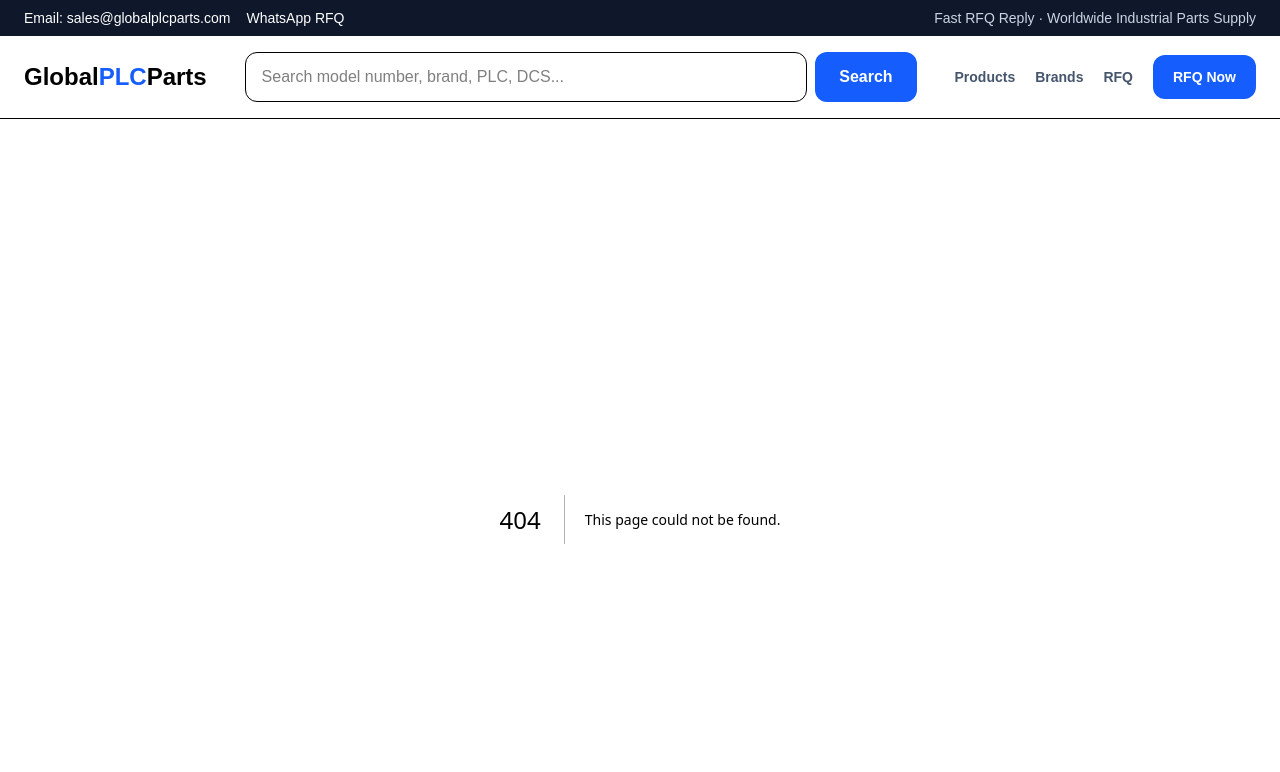
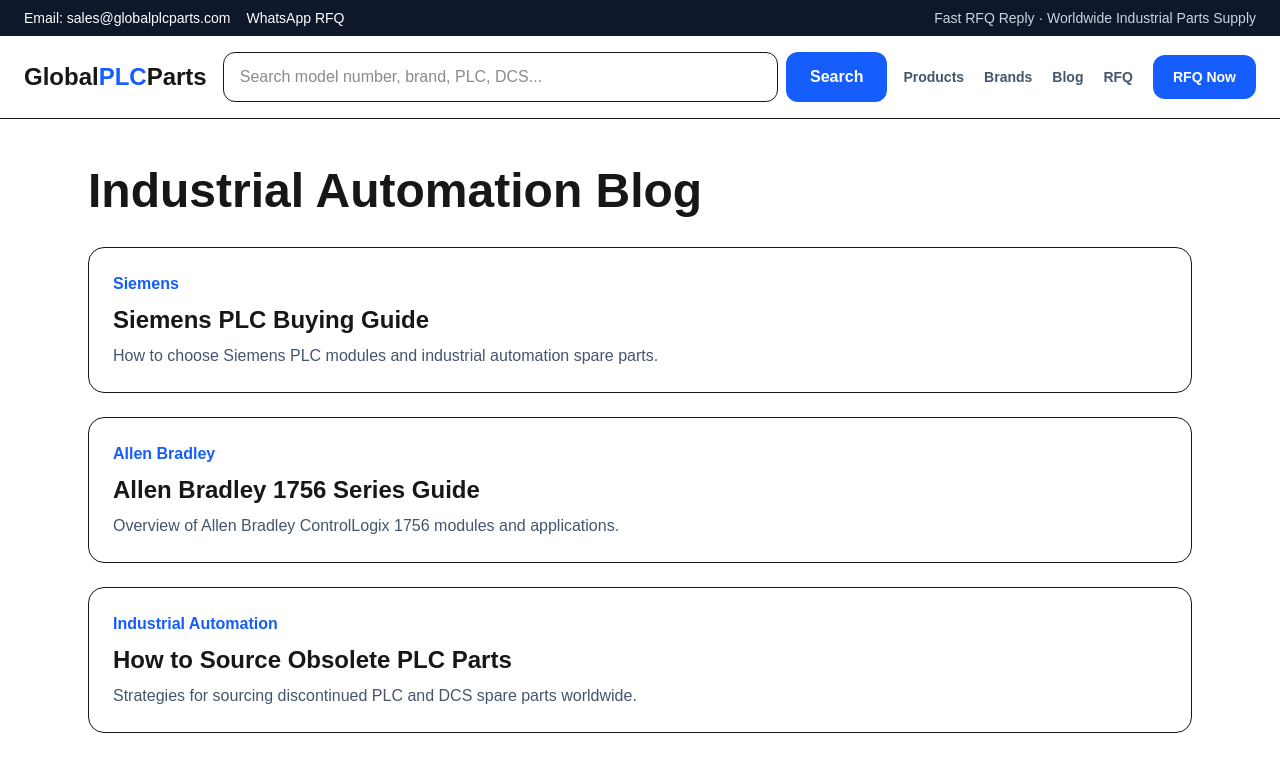
Before and after one commit to summitwang/globalplcparts, a Next.js app: page /blog in a window 1280 px wide. Before the commit this address had no page. Shown: the top 772 px of the page. Built offline with nearby package versions, Linux system fonts and the light colour scheme.

Commit message:
Add Blog SEO Center

```diff
--- /dev/null
+++ b/app/blog/[slug]/page.tsx
@@ -0,0 +1,43 @@
+import { blogPosts } from "@/data/blog-posts";
+import { notFound } from "next/navigation";
+
+export default async function BlogPostPage({
+  params,
+}: {
+  params: Promise<{ slug: string }>;
+}) {
+  const { slug } = await params;
+
+  const post = blogPosts.find((p) => p.slug === slug);
+
+  if (!post) {
+    notFound();
+  }
+
+  return (
+    <main className="max-w-4xl mx-auto px-6 py-12">
+      <h1 className="text-5xl font-black mb-6">
+        {post.title}
+      </h1>
+
+      <p className="text-slate-500 mb-8">
+        {post.date}
+      </p>
+
+      <div className="prose max-w-none">
+        <p>{post.description}</p>
+
+        <p>
+          GlobalPLCParts supplies PLC modules,
+          DCS spare parts, HMI panels and industrial
+          automation equipment worldwide.
+        </p>
+
+        <p>
+          Contact us for RFQ, availability,
+          lead time and shipping support.
+        </p>
+      </div>
+    </main>
+  );
+}
--- /dev/null
+++ b/app/blog/page.tsx
@@ -0,0 +1,40 @@
+import Link from "next/link";
+import { blogPosts } from "@/data/blog-posts";
+
+export const metadata = {
+  title: "Industrial Automation Blog | GlobalPLCParts",
+  description:
+    "Industrial automation guides, PLC buying tips, DCS migration and spare parts sourcing.",
+};
+
+export default function BlogPage() {
+  return (
+    <main className="max-w-6xl mx-auto px-6 py-12">
+      <h1 className="text-5xl font-black mb-8">
+        Industrial Automation Blog
+      </h1>
+
+      <div className="grid gap-6">
+        {blogPosts.map((post) => (
+          <Link
+            key={post.slug}
+            href={`/blog/${post.slug}`}
+            className="border rounded-2xl p-6 hover:shadow-lg transition"
+          >
+            <p className="text-blue-600 font-bold mb-2">
+              {post.category}
+            </p>
+
+            <h2 className="text-2xl font-black mb-2">
+              {post.title}
+            </h2>
+
+            <p className="text-slate-600">
+              {post.description}
+            </p>
+          </Link>
+        ))}
+      </div>
+    </main>
+  );
+}
--- a/app/layout.tsx
+++ b/app/layout.tsx
@@ -75,6 +75,10 @@
                 Brands
               </Link>
 
+              <Link href="/blog" className="hover:text-blue-600">
+  Blog
+</Link>
+
               <Link href="/request-quote" className="hover:text-blue-600">
                 RFQ
               </Link>
--- /dev/null
+++ b/data/blog-posts.ts
@@ -0,0 +1,26 @@
+export const blogPosts = [
+  {
+    slug: "siemens-plc-buying-guide",
+    title: "Siemens PLC Buying Guide",
+    description:
+      "How to choose Siemens PLC modules and industrial automation spare parts.",
+    date: "2026-05-30",
+    category: "Siemens",
+  },
+  {
+    slug: "allen-bradley-1756-series-guide",
+    title: "Allen Bradley 1756 Series Guide",
+    description:
+      "Overview of Allen Bradley ControlLogix 1756 modules and applications.",
+    date: "2026-05-30",
+    category: "Allen Bradley",
+  },
+  {
+    slug: "obsolete-plc-parts-guide",
+    title: "How to Source Obsolete PLC Parts",
+    description:
+      "Strategies for sourcing discontinued PLC and DCS spare parts worldwide.",
+    date: "2026-05-30",
+    category: "Industrial Automation",
+  },
+];
```
